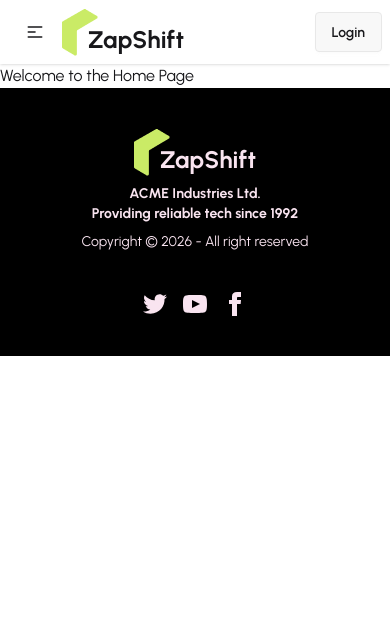
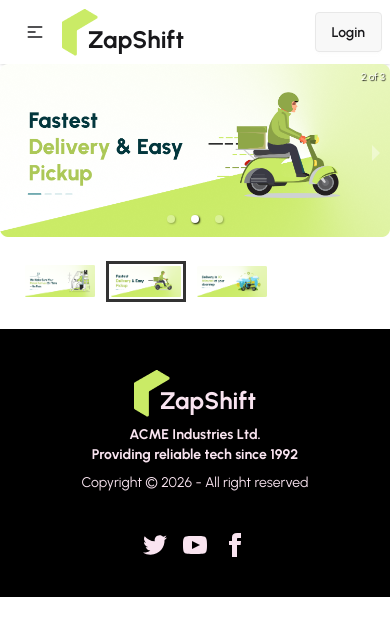
Before and after one commit to mohammademon393/zap-shift-client, a React (Vite) app: page / in a window 390 px wide. Shown: the top 636 px of the page. Built offline with nearby package versions, Linux system fonts and the light colour scheme.

Commit message:
design a responsive carousel banner

```diff
--- a/package.json
+++ b/package.json
@@ -13,6 +13,7 @@
     "@tailwindcss/vite": "^4.2.2",
     "react": "^19.2.4",
     "react-dom": "^19.2.4",
+    "react-responsive-carousel": "^3.2.23",
     "react-router": "^7.14.0",
     "tailwindcss": "^4.2.2"
   },
--- /dev/null
+++ b/src/Pages/Home/Banner/Banner.jsx
@@ -0,0 +1,24 @@
+import React from "react";
+import { Carousel } from "react-responsive-carousel";
+import "react-responsive-carousel/lib/styles/carousel.min.css";
+import bannerImg1 from "../../../assets/banner/banner1.png";
+import bannerImg2 from "../../../assets/banner/banner2.png";
+import bannerImg3 from "../../../assets/banner/banner3.png";
+
+const Banner = () => {
+  return (
+    <Carousel autoPlay={true} infiniteLoop={true}>
+      <div>
+        <img src={bannerImg1} />
+      </div>
+      <div>
+        <img src={bannerImg2} />
+      </div>
+      <div>
+        <img src={bannerImg3} />
+      </div>
+    </Carousel>
+  );
+};
+
+export default Banner;
--- a/src/Pages/Home/home/Home.jsx
+++ b/src/Pages/Home/home/Home.jsx
@@ -1,9 +1,10 @@
 import React from 'react';
+import Banner from '../Banner/Banner';
 
 const Home = () => {
     return (
         <div>
-            <h2>Welcome to the Home Page</h2>
+            <Banner></Banner>
         </div>
     );
 };
```
Also changed, not shown: 1 other file (tests, documents, lock files or other folders).
